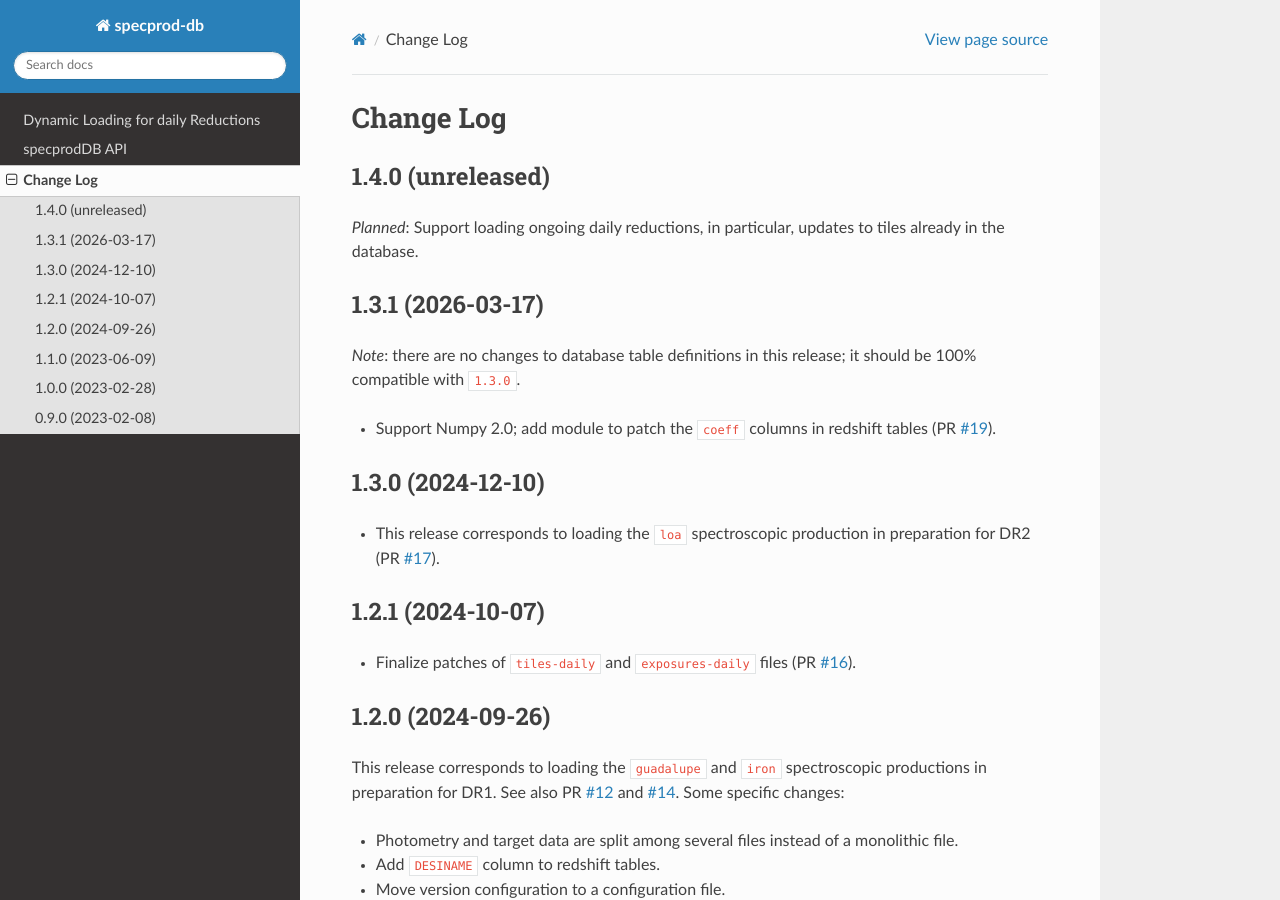
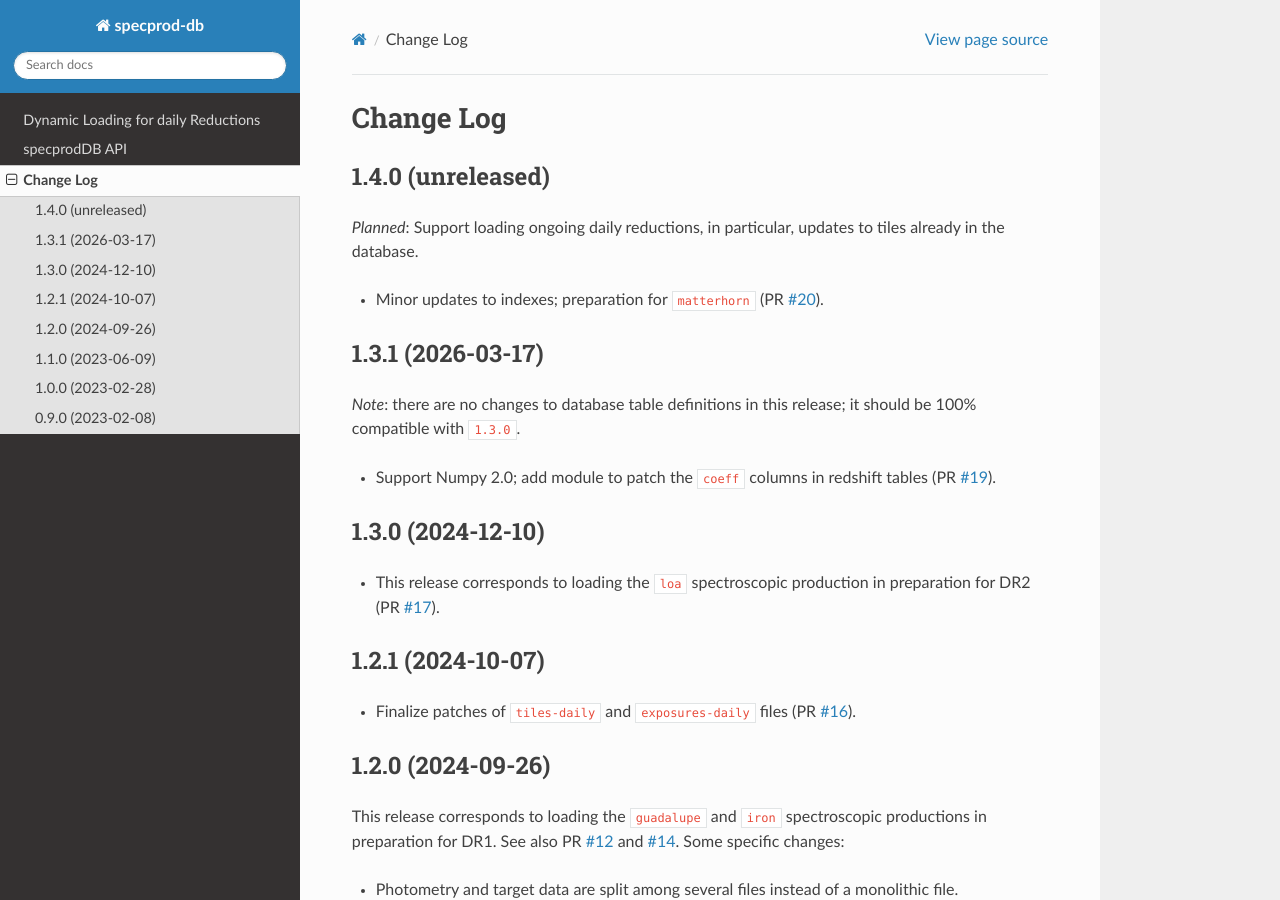
Before and after one commit to desihub/specprod-db, a Sphinx documentation site: the page built from doc/changes.rst, in a window 1280 px wide and 900 px high. Built offline with Sphinx 7.4.7 and the Read the Docs theme 3.1.0, drawn with Linux system fonts in a browser that asks for light colours.

Commit message:
update change log

```diff
--- a/doc/changes.rst
+++ b/doc/changes.rst
@@ -8,6 +8,9 @@ Change Log
 *Planned*: Support loading ongoing daily reductions, in particular, updates
 to tiles already in the database.
 
+* Minor updates to indexes; preparation for ``matterhorn`` (PR `#20`_).
+
+.. _`#20`: https://github.com/desihub/specprod-db/pull/20
 
 1.3.1 (2026-03-17)
 ------------------
--- a/py/specprodDB/_version.py
+++ b/py/specprodDB/_version.py
@@ -1 +1 @@
-__version__ = '1.4.0.dev288'
+__version__ = '1.4.0.dev296'
```
